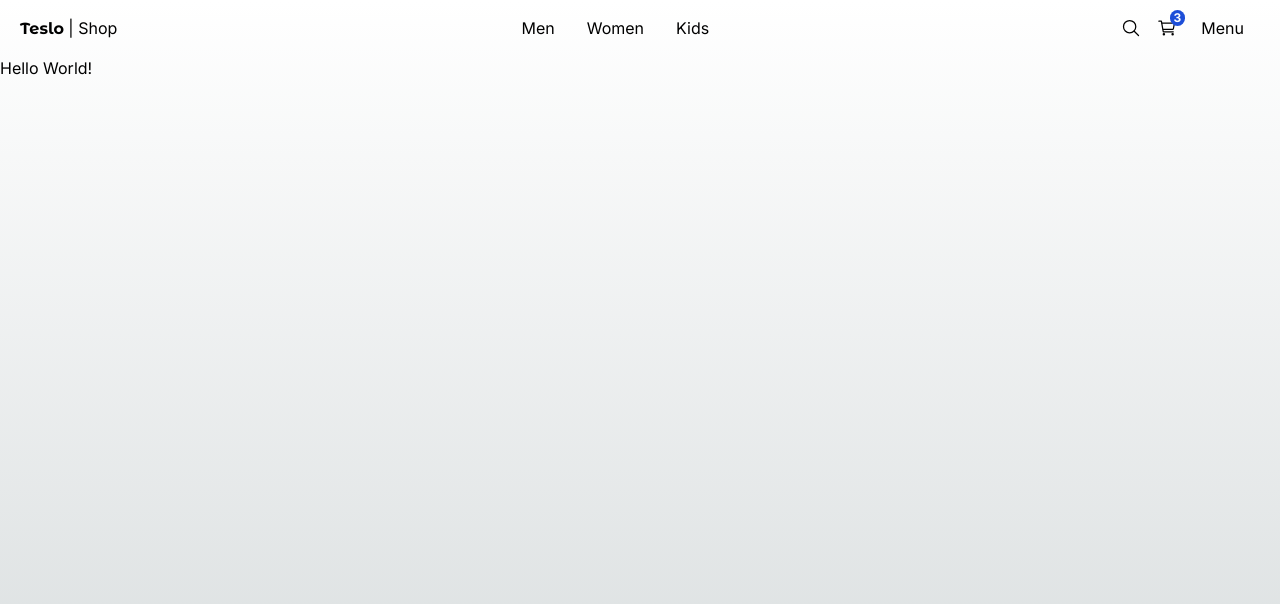
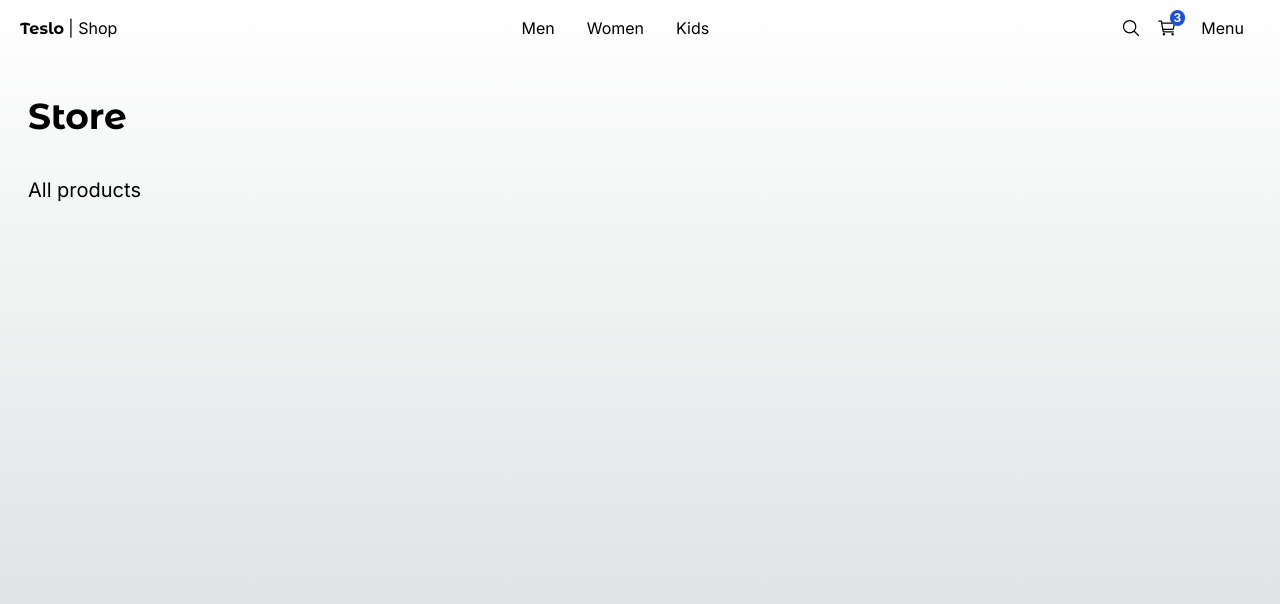
Before and after one commit to ChuckmonsterXlx/teslo-shop, a Next.js app: page / in a window 1280 px wide. Shown: the top 604 px of the page. Built offline with nearby package versions, Linux system fonts and the light colour scheme.

Commit message:
feat(title-component): the titles component was created

```diff
--- a/src/app/(shop)/layout.tsx
+++ b/src/app/(shop)/layout.tsx
@@ -9,7 +9,7 @@ export default function ShopLayout({
     <main className="min-h-screen">
       <TopMenu />
 
-      {children}
+      <div className="px-0 sm:px-7">{children}</div>
     </main>
   );
 }
--- a/src/app/(shop)/page.tsx
+++ b/src/app/(shop)/page.tsx
@@ -1,7 +1,11 @@
-export default function ShopPage() {
+import React from "react";
+
+import { Title } from "@/components";
+
+export default function HomePage() {
   return (
-    <div>
-      <h1>Hello World!</h1>
-    </div>
+    <>
+      <Title title="Store" subtitle="All products" />
+    </>
   );
 }
--- a/src/components/index.ts
+++ b/src/components/index.ts
@@ -1,3 +1,4 @@
 // ui
 export * from "./ui/top-menu/TopMenu";
 export * from "./ui/not-found/PageNotFound";
+export * from "./ui/title/Title";
--- /dev/null
+++ b/src/components/ui/title/Title.tsx
@@ -0,0 +1,21 @@
+import { titleFont } from "@/config";
+
+interface Props {
+  title: string;
+  subtitle?: string;
+  className?: string;
+}
+
+export const Title = ({ title, subtitle, className }: Props) => {
+  return (
+    <div className={`mt-3 ${className}`}>
+      <h1
+        className={`${titleFont.className} antialiased text-4xl font-semibold my-10`}
+      >
+        {title}
+      </h1>
+
+      {subtitle && <h3 className="text-xl mb-5">{subtitle}</h3>}
+    </div>
+  );
+};
```
